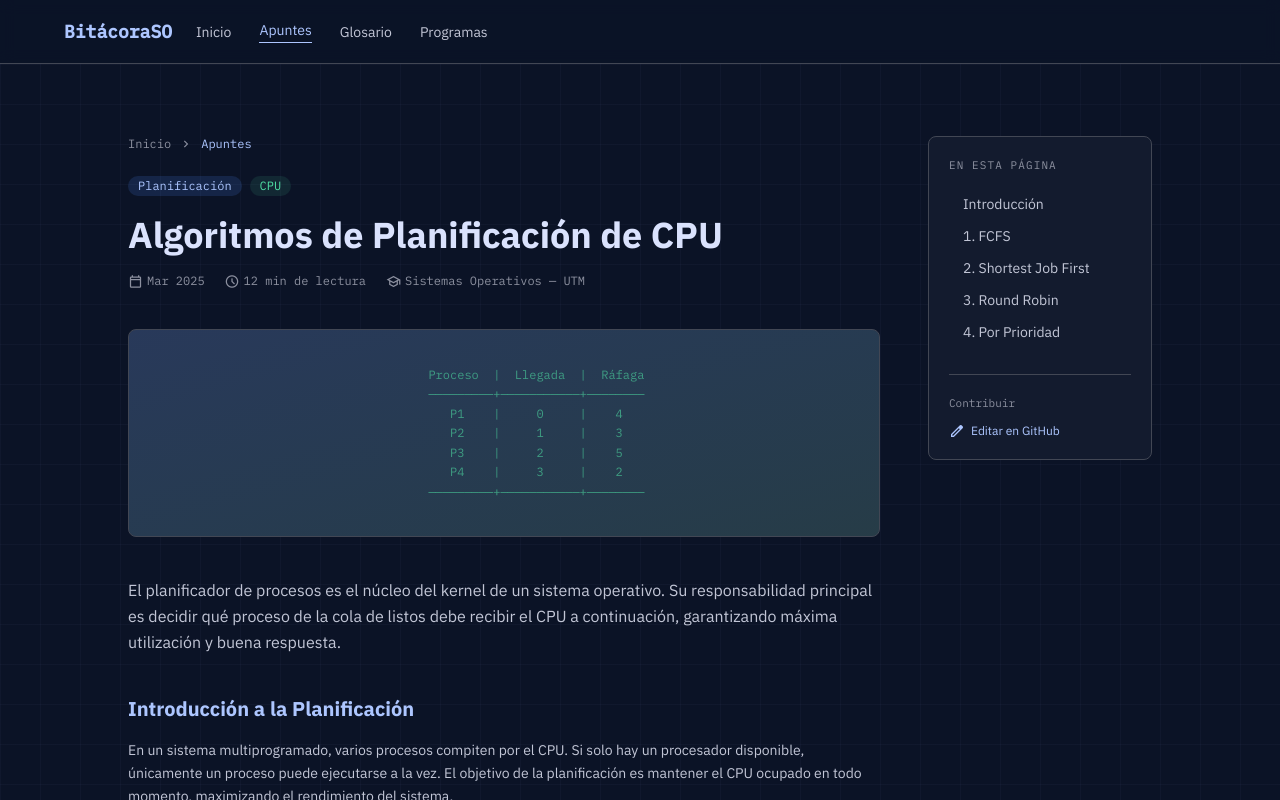
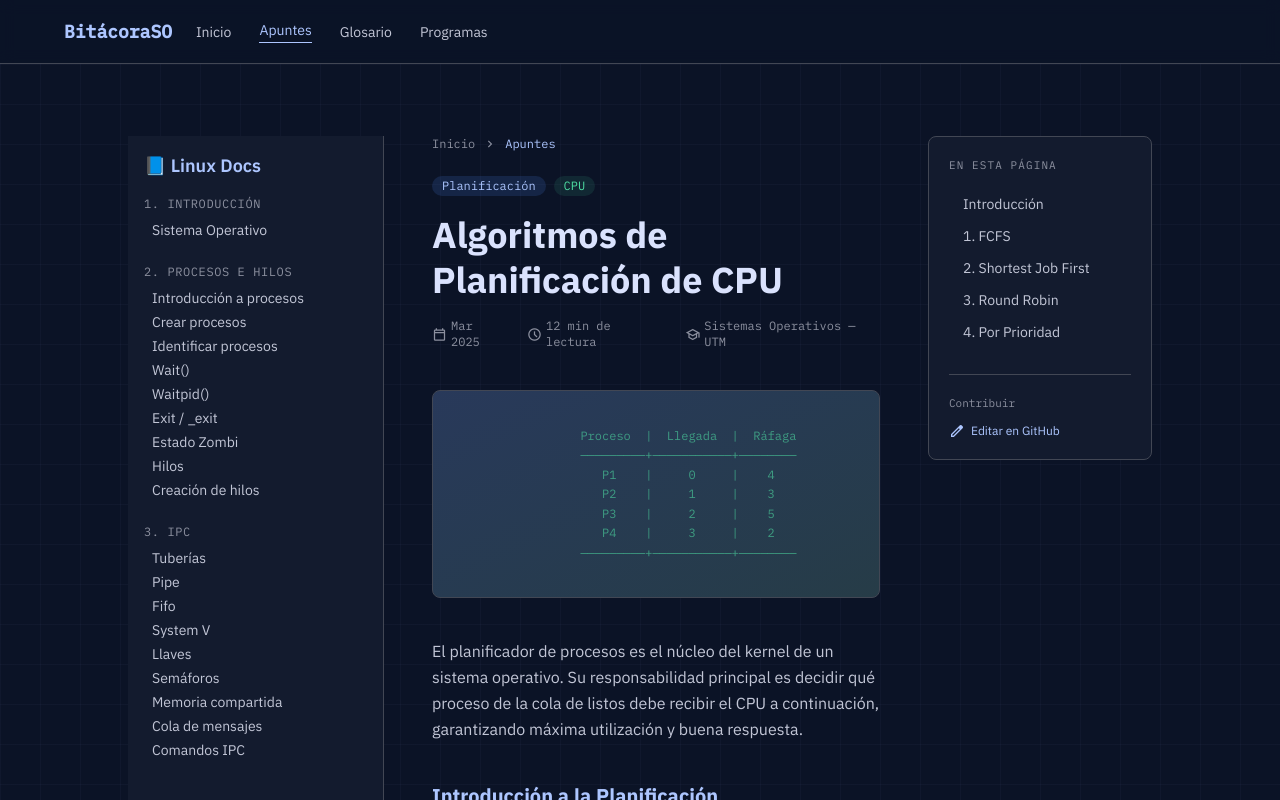
Before and after one commit to Julio-Atenco/Proyecto-SO, a Next.js app: page /apuntes in a window 1280 px wide. Shown: the top 800 px of the page. Built offline with nearby package versions, Linux system fonts and the light colour scheme.

Commit message:
Navbar de Apuntes

```diff
--- a/app/apuntes/page.tsx
+++ b/app/apuntes/page.tsx
@@ -1,3 +1,4 @@
+import Navbar_Apuntes from "@/components/Navbar_Apuntes";
 import type { Metadata } from "next";
 
 export const metadata: Metadata = {
@@ -144,6 +145,7 @@ const toc = [
 export default function ApuntesPage() {
   return (
     <div className="max-w-6xl mx-auto px-6 md:px-16 py-12 flex gap-12">
+      <Navbar_Apuntes />
       {/* Artículo principal */}
       <article className="flex-1 min-w-0">
         {/* Breadcrumb */}
@@ -177,6 +179,7 @@ export default function ApuntesPage() {
             </span>
           </div>
         </header>
+
 
         {/* Imagen / banner */}
         <div className="w-full h-52 rounded-lg overflow-hidden mb-10 bg-surf-high border border-border flex items-center justify-center relative">
--- /dev/null
+++ b/components/Navbar_Apuntes.tsx
@@ -0,0 +1,76 @@
+"use client";
+
+import Link from "next/link";
+import { usePathname } from "next/navigation";
+
+const sections = [
+  {
+    title: "1. Introducción",
+    items: [
+      { href: "/docs/1_Introduccion_Sistema_Operativo", label: "Sistema Operativo" },
+    ],
+  },
+  {
+    title: "2. Procesos e Hilos",
+    items: [
+      { href: "/docs/2_Procesos_Hilos/2.1_Introduccion_Procesos", label: "Introducción a procesos" },
+      { href: "/docs/2_Procesos_Hilos/2.2_Crear_Procesos", label: "Crear procesos" },
+      { href: "/docs/2_Procesos_Hilos/2.4_Identificar_Procesos", label: "Identificar procesos" },
+      { href: "/docs/2_Procesos_Hilos/2.5_Wait", label: "Wait()" },
+      { href: "/docs/2_Procesos_Hilos/2.5_Wait/2.5.1_Waitpid", label: "Waitpid()" },
+      { href: "/docs/2_Procesos_Hilos/2.6_Exit_y__Exit", label: "Exit / _exit" },
+      { href: "/docs/2_Procesos_Hilos/2.7_Estado_Zombi", label: "Estado Zombi" },
+      { href: "/docs/2_Procesos_Hilos/2.8_Hilos", label: "Hilos" },
+      { href: "/docs/2_Procesos_Hilos/2.8_Hilos/2.8.2_Creacion_Hilos", label: "Creación de hilos" },
+    ],
+  },
+  {
+    title: "3. IPC",
+    items: [
+      { href: "/docs/3_IPC/3.1_Tuberias", label: "Tuberías" },
+      { href: "/docs/3_IPC/3.1_Tuberias/3.1.1_Pipe", label: "Pipe" },
+      { href: "/docs/3_IPC/3.1_Tuberias/3.1.2_Fifo", label: "Fifo" },
+      { href: "/docs/3_IPC/3.2_SystemV", label: "System V" },
+      { href: "/docs/3_IPC/3.2_SystemV/3.2.1_Llaves", label: "Llaves" },
+      { href: "/docs/3_IPC/3.2_SystemV/3.2.2_Semaforos", label: "Semáforos" },
+      { href: "/docs/3_IPC/3.3_Memoria_Compartida", label: "Memoria compartida" },
+      { href: "/docs/3_IPC/3.4_Cola_Mensajes", label: "Cola de mensajes" },
+      { href: "/docs/3_IPC/3.5_Comandos_IPC", label: "Comandos IPC" },
+    ],
+  },
+];
+
+export default function SidebarNav() {
+  const pathname = usePathname();
+
+  return (
+    <aside className="w-64 bg-[var(--color-surf-low)] border-r border-[var(--color-border)] p-4 overflow-y-auto">
+      <h2 className="text-lg font-semibold mb-4 text-[var(--color-primary)]">📘 Linux Docs</h2>
+      <nav className="space-y-6 text-sm">
+        {sections.map((section) => (
+          <div key={section.title}>
+            <p className="font-mono text-xs uppercase tracking-wider text-[var(--color-muted)] mb-2">
+              {section.title}
+            </p>
+            <ul className="space-y-1 pl-2">
+              {section.items.map(({ href, label }) => (
+                <li key={href}>
+                  <Link
+                    href={href}
+                    className={`block transition-colors ${
+                      pathname === href
+                        ? "text-[var(--color-primary)] font-medium"
+                        : "text-[var(--color-text-dim)] hover:text-[var(--color-primary)]"
+                    }`}
+                  >
+                    {label}
+                  </Link>
+                </li>
+              ))}
+            </ul>
+          </div>
+        ))}
+      </nav>
+    </aside>
+  );
+}
```
